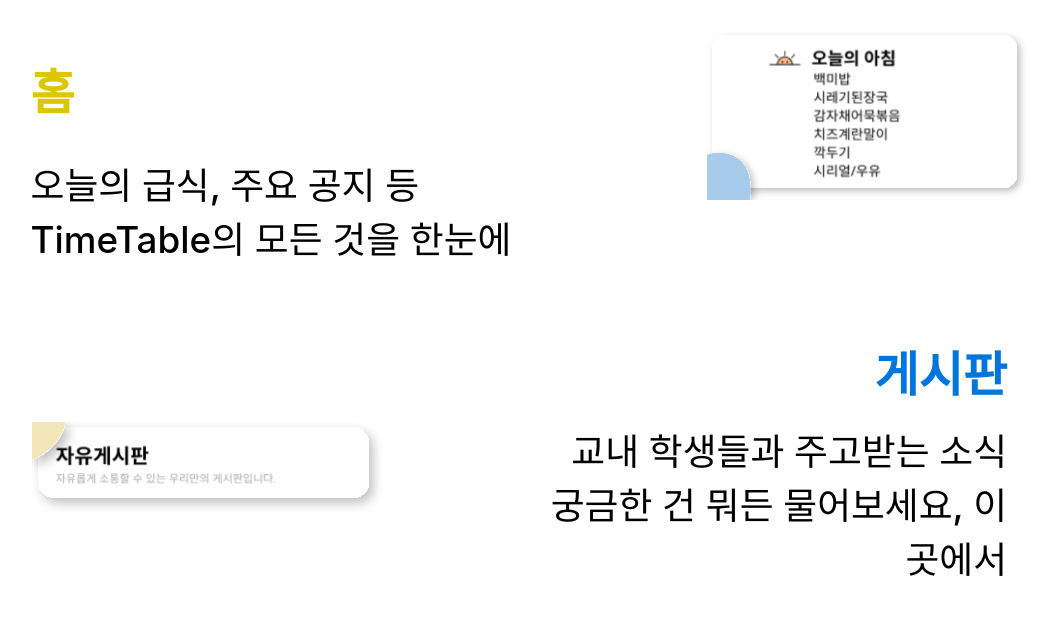
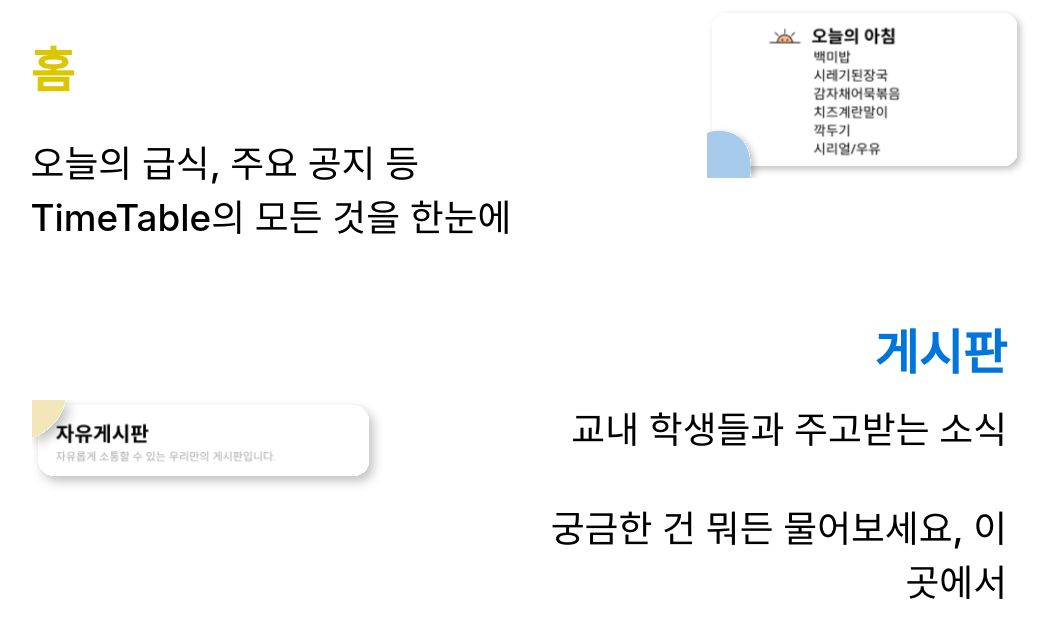
Before and after one commit to Tita-dev/Tita-Client, a React (Create React App) app: page / in a window 1280 px wide. Shown: the part 732-1370 px from the top of the page, without its empty margins (129-1183 px from the left). Built offline with nearby package versions, Linux system fonts and the light colour scheme.

Commit message:
[UPDATE] content3 ing

```diff
--- a/src/Main/Contents/Contents3.js
+++ b/src/Main/Contents/Contents3.js
@@ -21,9 +21,9 @@
                     </S.Img4>
                     <S.Con3ment2>
                         <p className="sub_title2">게시판</p>
-                        교내 학생들과 주고받는 소식
+                        <div>교내 학생들과 주고받는 소식</div>
                         <br />
-                        궁금한 건 뭐든 물어보세요, 이곳에서
+                        <div>궁금한 건 뭐든 물어보세요, 이곳에서</div>
                     </S.Con3ment2>
                 </S.Ment3Two>
             </S.Cont3>
--- a/src/Main/style/ConThreest.js
+++ b/src/Main/style/ConThreest.js
@@ -62,10 +62,6 @@
     @media (max-width: 1366px) {
         margin-right: 9vh;
     }
-
-    @media (max-width: 1024px) {
-
-    }
         margin: 0 7vw;
         padding-left:1.8vw;
         padding-top: 3vh;
```
